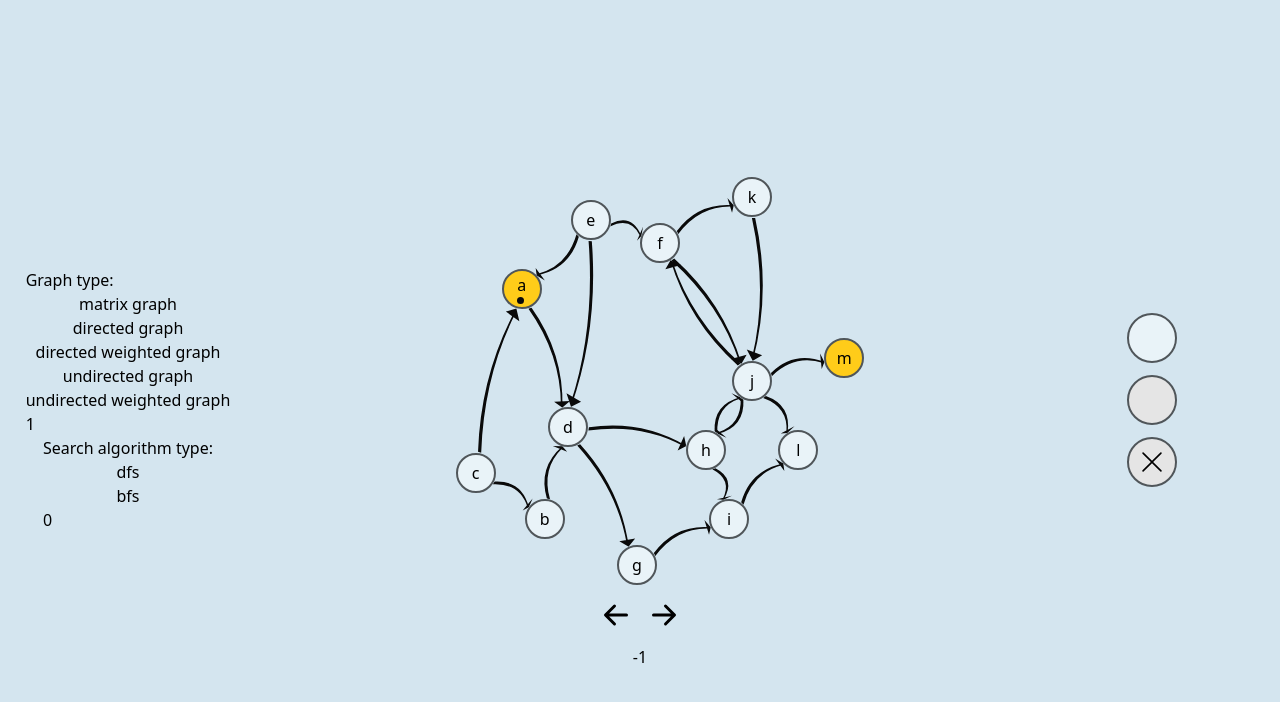
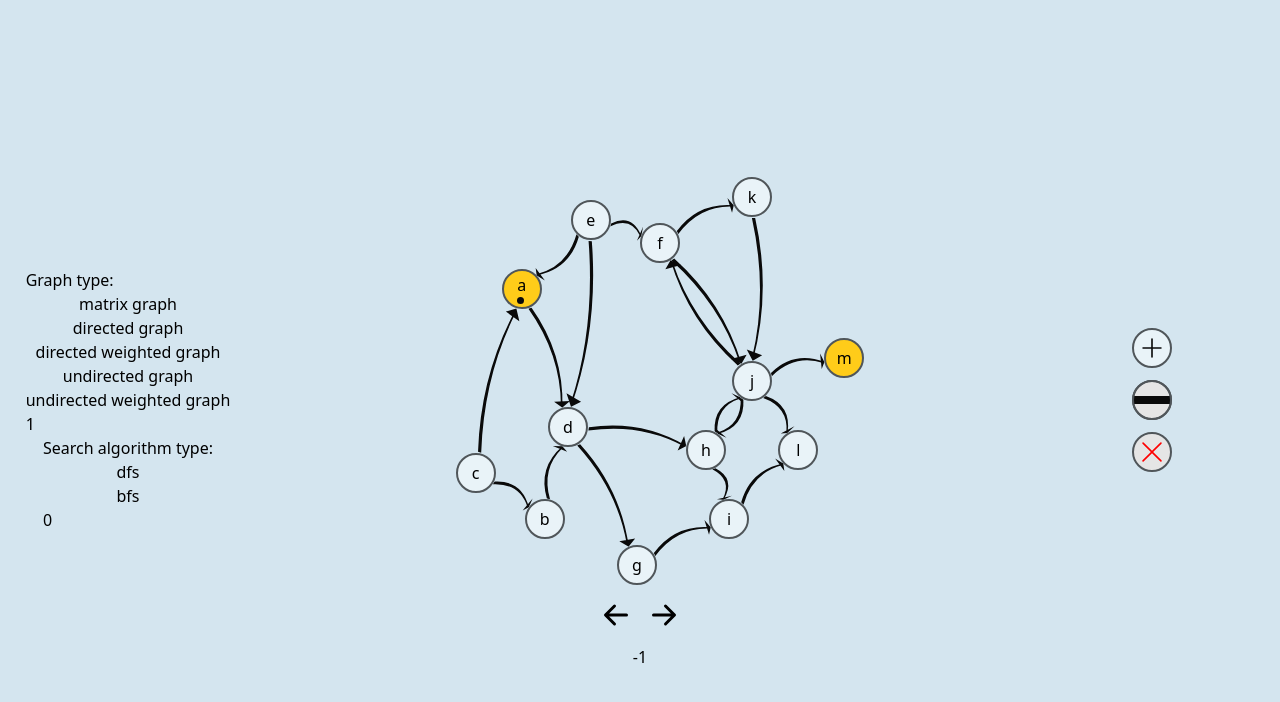
Before and after one commit to KLTPL/graph-algorithms-visualisation, a React (Vite) app: page / in a window 1280 px wide. Both pictures are taken after a click on the button "directed graph". Shown: the top 702 px of the page. Built offline with nearby package versions, Linux system fonts and the light colour scheme.

Commit message:
Made the tool selection boxes a little better looking

```diff
--- a/src/components/visualisation-tools/SelectToolsE.tsx
+++ b/src/components/visualisation-tools/SelectToolsE.tsx
@@ -1,13 +1,32 @@
 import { useVisualisationPointerTools } from "../../context/Context";
 import { VisualisationPointerToolsE as Tools } from "./VisualisationTools";
+import resolveConfig from "tailwindcss/resolveConfig";
+import tailwindConfig from "tailwind-config";
+import { NODE_SIZE_PX } from "../visualisation-container/nodes/NodeE";
 
+const twConfig = resolveConfig(tailwindConfig);
+
+const svgAdd = (
+  <svg
+    xmlns="http://www.w3.org/2000/svg"
+    width="26"
+    height="26"
+    fill={twConfig.theme.colors.black}
+    className="bi bi-plus-lg"
+    viewBox="0 0 16 16"
+  >
+    <path
+      fillRule="evenodd"
+      d="M8 2a.5.5 0 0 1 .5.5v5h5a.5.5 0 0 1 0 1h-5v5a.5.5 0 0 1-1 0v-5h-5a.5.5 0 0 1 0-1h5v-5A.5.5 0 0 1 8 2Z"
+    />
+  </svg>
+);
 const svgRemove = (
   <svg
     xmlns="http://www.w3.org/2000/svg"
     width="26"
     height="26"
-    fill="black"
-    className="bi bi-x-lg"
+    fill="red"
     viewBox="0 0 16 16"
   >
     <path d="M2.146 2.854a.5.5 0 1 1 .708-.708L8 7.293l5.146-5.147a.5.5 0 0 1 .708.708L8.707 8l5.147 5.146a.5.5 0 0 1-.708.708L8 8.707l-5.146 5.147a.5.5 0 0 1-.708-.708L7.293 8 2.146 2.854Z" />
@@ -21,15 +40,28 @@ export default function SelectToolsE() {
         className="bg-nodeEmpty"
         title="new node"
         newPointerTool={Tools.NewNode}
+        content={svgAdd}
       />
       <ToolBox
         className="bg-white"
         title="new edge"
         newPointerTool={Tools.NewEdge}
+        content={[
+          <div
+            key={"edge"}
+            style={{ width: NODE_SIZE_PX }}
+            className="bg-black h-2"
+          ></div>,
+          <div
+            key={"coverSoTheEdgeDoesntLookLikeARectangle"}
+            style={{ width: NODE_SIZE_PX, height: NODE_SIZE_PX }}
+            className="bg-none w-full h-full border-solid border-2 border-nodeBorder absolute left-1/2 top-1/2 -translate-x-1/2 -translate-y-1/2 rounded-full"
+          ></div>,
+        ]}
       />
       <ToolBox
         className="bg-white"
-        title="remove node"
+        title="remove node or edge"
         newPointerTool={Tools.Remove}
         content={svgRemove}
       />
@@ -41,15 +73,16 @@ interface ToolBoxProps {
   className: string;
   title: string;
   newPointerTool: Tools;
-  content?: string | JSX.Element;
+  content?: string | JSX.Element | JSX.Element[];
 }
 
 function ToolBox({ className, title, newPointerTool, content }: ToolBoxProps) {
   const { updatePointerTool } = useVisualisationPointerTools();
   return (
     <button
+      style={{ width: NODE_SIZE_PX }}
       className={[
-        "w-[50px] aspect-square border-solid border-2 border-nodeBorder text-black rounded-full grid place-content-center font-semibold",
+        "aspect-square border-solid border-2 border-nodeBorder text-black rounded-full font-semibold flex items-center justify-center relative",
         className,
       ].join(" ")}
       title={title}
--- a/tailwind.config.js
+++ b/tailwind.config.js
@@ -13,7 +13,6 @@ export default {
       nodeBacktrack: "#ff6200",
       black: "#0a0a0a",
       white: "#e5e5e5",
-      removeNode: "#ff0015",
     },
     extend: {},
   },
```
